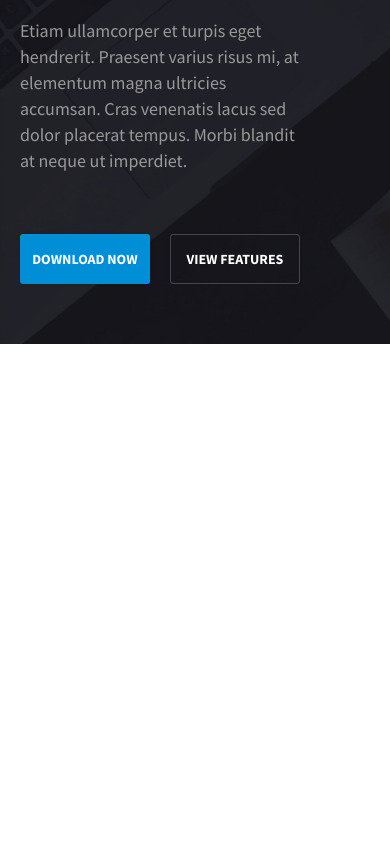
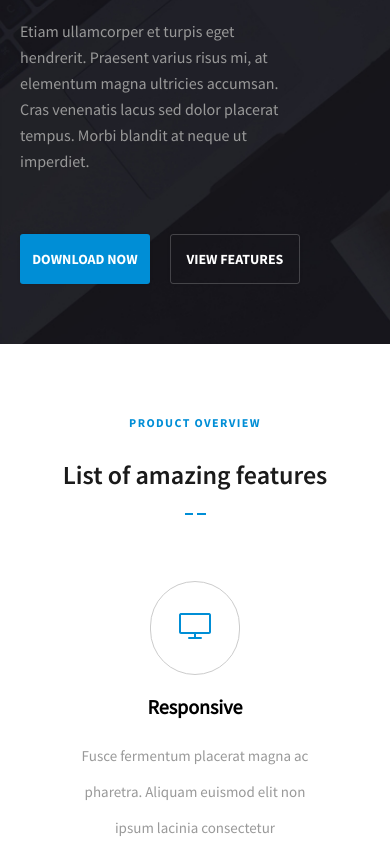
Before and after one commit to krafik/Lucid, a plain HTML site: page index.html in a window 390 px wide. Shown: the part 326-1167 px from the top of the page. Before the commit the page ends 844 px from the top, so only its background shows below. Drawn offline with Linux system fonts and the light colour scheme.

Commit message:
блок overview + адаптив

```diff
--- a/index.html
+++ b/index.html
@@ -40,10 +40,10 @@
             <p class="description__text">Etiam ullamcorper et turpis eget hendrerit.
               Praesent varius risus mi, at elementum magna ultricies accumsan.
               Cras venenatis lacus sed dolor placerat tempus. Morbi blandit at neque ut imperdiet.</p>
-              <div class="buttons description__buttons">
-                <button class="buttons__button buttons__button_primary">download now</button>
-                <button class="buttons__button buttons__button_secondary">view features</button>
-              </div>
+            <div class="buttons description__buttons">
+              <button class="buttons__button buttons__button_primary">download now</button>
+              <button class="buttons__button buttons__button_secondary">view features</button>
+            </div>
 
           </div>
           <div class="hero-block__image">
@@ -55,6 +55,67 @@
     <!-- /.hero -->
   </header>
   <!-- /.header -->
+  <main>
+    <section class="section overview">
+      <div class="container">
+        <h3 class="section-title section__title">product overview</h3>
+        <h2 class="section-descr section__descr">List of amazing features</h2>
+        <div class="overview-block">
+          <div class="overview-block__item">
+            <div class="image overview-block__image">
+              <img src="src/img/overview/Monitor.svg" alt="">
+            </div>
+
+            <h3 class="overview-block__title">Responsive</h3>
+            <!-- /.overview-block__title -->
+            <p class="overview-block__text">Fusce fermentum placerat magna ac pharetra.
+              Aliquam euismod elit non ipsum lacinia consectetur</p>
+            <!-- /.overview-block__text -->
+          </div>
+          <!-- /.overview-block__item -->
+          <div class="overview-block__item">
+            <div class="image overview-block__image">
+              <img src="src/img/overview/Settings.svg" alt="">
+            </div>
+
+            <h3 class="overview-block__title">Customizable</h3>
+            <!-- /.overview-block__title -->
+            <p class="overview-block__text">Fusce fermentum placerat magna ac pharetra.
+              Aliquam euismod elit non ipsum lacinia consectetur</p>
+            <!-- /.overview-block__text -->
+          </div>
+          <!-- /.overview-block__item -->
+          <div class="overview-block__item">
+            <div class="image overview-block__image">
+              <img src="src/img/overview/Like.svg" alt="">
+            </div>
+
+            <h3 class="overview-block__title">Lovely design</h3>
+            <!-- /.overview-block__title -->
+            <p class="overview-block__text">Fusce fermentum placerat magna ac pharetra.
+              Aliquam euismod elit non ipsum lacinia consectetur.</p>
+            <!-- /.overview-block__text -->
+          </div>
+          <!-- /.overview-block__item -->
+          <div class="overview-block__item">
+            <div class="image overview-block__image">
+              <img src="src/img/overview/Phone.svg" alt="">
+            </div>
+
+            <h3 class="overview-block__title">Mobile Friendly</h3>
+            <!-- /.overview-block__title -->
+            <p class="overview-block__text">Fusce fermentum placerat magna ac pharetra.
+              Aliquam euismod elit non ipsum lacinia consectetur.</p>
+            <!-- /.overview-block__text -->
+          </div>
+          <!-- /.overview-block__item -->
+        </div>
+        <!-- /.overview-block -->
+      </div>
+      <!-- /.container -->
+    </section>
+    <!-- /.section overview -->
+  </main>
 </body>
 
 </html>
--- /dev/null
+++ b/src/sass/_interface.sass
@@ -0,0 +1,28 @@
+img
+  max-width: 100%
+body
+  +SansReg
+.buttons
+  &__button
+    width: 160px
+    height: 50px
+    box-shadow: 0 0 3px rgba(3, 3, 3, 0.1)
+    border-radius: 3px
+    font-size: 14px
+    text-transform: uppercase
+    +Sansbold
+    color: #ffffff
+    &:hover
+      cursor: pointer
+    &_primary
+      border: none
+      background-color: #008ed6
+    &_secondary
+      margin-left: 20px
+      border: 1px solid rgba(255, 255, 255, 0.2)
+      background-color: transparent
+.section
+  padding: 60px 0
+
+
+    // margin-bottom: 100px
--- a/src/sass/bloks/_header.sass
+++ b/src/sass/bloks/_header.sass
@@ -86,23 +86,7 @@
     line-height: 26px
   &__buttons
     margin: 60px 0
-.buttons
-  &__button
-    width: 160px
-    height: 50px
-    box-shadow: 0 0 3px rgba(3, 3, 3, 0.1)
-    border-radius: 3px
-    font-size: 14px
-    text-transform: uppercase
-    +Sansbold
-    color: #ffffff
-    &_primary
-      border: none
-      background-color: #008ed6
-    &_secondary
-      margin-left: 20px
-      border: 1px solid rgba(255, 255, 255, 0.2)
-      background-color: transparent
+
 
 @media (max-width: 991px)
   .description
@@ -112,6 +96,8 @@
       font-size: 30px
     &__buttons
       display: flex
+    &__text
+      font-size: 16px
   .hero
     &-block
       &__image
--- /dev/null
+++ b/src/sass/bloks/_overview.sass
@@ -0,0 +1,82 @@
+.section
+  &-title
+    color: #008ed6
+    font-size: 14px
+    text-align: center
+    text-transform: uppercase
+    letter-spacing: 1.4px
+    +Sansbold
+  &-descr
+    position: relative
+    margin-top: 30px
+    text-align: center
+    color: #1a1a1a
+    font-size: 36px
+    +SansSemibold
+    &:before
+        content: ''
+        width: 2.5%
+        height: 2px
+        background-color: #008ed6
+        position: absolute
+        bottom: -25px
+        left: 47%
+    &:after
+      content: ''
+      width: 2.5%
+      height: 2px
+      background-color: #008ed6
+      position: absolute
+      bottom: -25px
+      right: 47%
+
+.overview
+  &-block
+    display: flex
+    justify-content: space-between
+    flex-wrap: wrap
+    &__item
+      text-align: center
+      margin-top: 70px
+      &:first-child
+        .overview-block__image
+          padding: 31px 28px
+      &:last-child
+        .overview-block__image
+          padding: 28px 35px
+    &__title
+      font-size: 24px
+    &__text
+      max-width: 229px
+      margin: auto
+      color: #999999
+      font-size: 17px
+      line-height: 36px
+    &__image
+      display: inline-block
+      padding: 28px
+      border: 1px solid #ccc
+      border-radius: 60px
+
+@media (max-width: 991px)
+  .section
+    &-title
+      font-size: 12px
+    &-descr
+      font-size: 26px
+  .overview
+    &-block
+      &__item
+        width: 50%
+        align-items: center
+      &__title
+        font-size: 20px
+      &__text
+        font-size: 15px
+
+@media (max-width: 576px)
+  .overview
+    &-block
+      &__item
+        width: 100%
+        align-items: center
--- a/src/sass/style.sass
+++ b/src/sass/style.sass
@@ -1,5 +1,7 @@
 @import 'normalize'
 @import 'grid'
 @import 'fonts'
+@import 'interface'
 
 @import 'bloks/header'
+@import 'bloks/overview'
```
Also changed, not shown: src/css/style.css, src/img/overview/Like.svg (added), src/img/overview/Monitor.svg (added), src/img/overview/Phone.svg (added), src/img/overview/Settings.svg (added), 1 other file.
